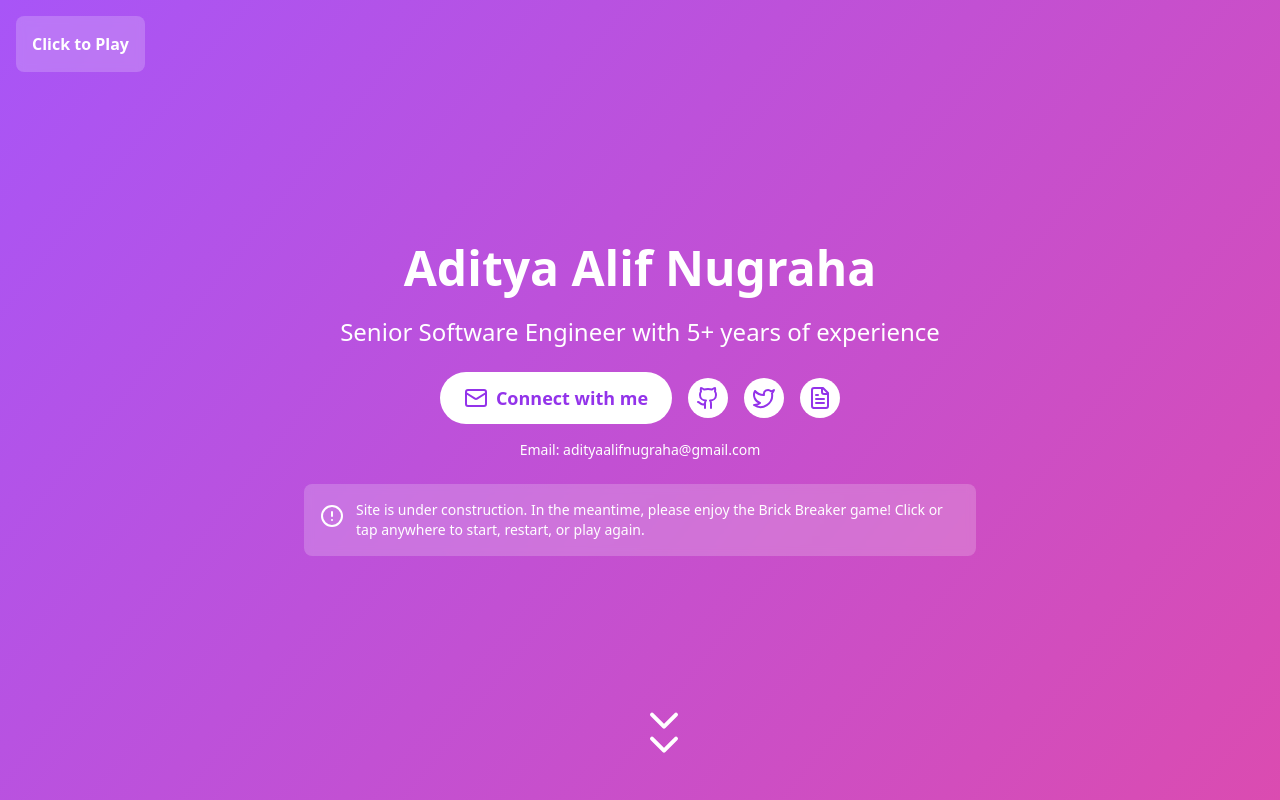
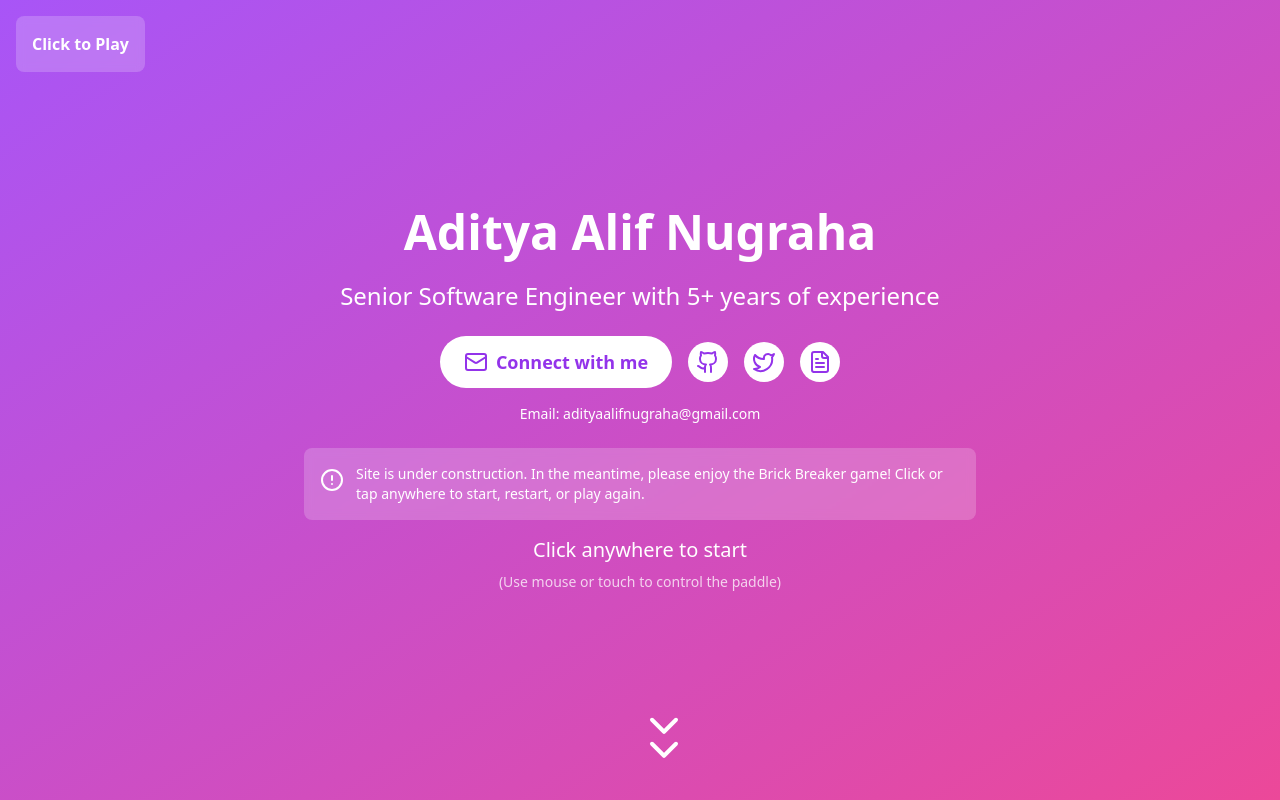
Before and after one commit to adityaalifn/adityaalifn.com, a React (Create React App) app: page / in a window 1280 px wide. Shown: the top 800 px of the page. Built offline with nearby package versions, Linux system fonts and the light colour scheme.

Commit message:
Use full page scroll

```diff
--- a/src/App.js
+++ b/src/App.js
@@ -6,7 +6,7 @@ import Confetti from './components/Confetti';
 import RainingPoop from './components/RainingPoop';
 import GameInfo from './components/GameInfo';
 import PersonalInfo from './components/PersonalInfo';
-import AboutMe from './components/AboutMe';  // Import the new AboutMe component
+import AboutMe from './components/AboutMe';
 import { PADDLE_WIDTH, BALL_SIZE, BALL_SPEED } from './utils/gameConstants';
 import { initializeBricks, updateBallPosition } from './utils/gameLogic';
 
@@ -70,6 +70,20 @@ const App = () => {
       }
     };
 
+    // Add smooth scrolling behavior
+    const smoothScroll = (e) => {
+      e.preventDefault();
+      const href = e.currentTarget.getAttribute('href');
+      document.querySelector(href).scrollIntoView({
+        behavior: 'smooth'
+      });
+    };
+
+    const links = document.querySelectorAll('a[href^="#"]');
+    links.forEach(link => {
+      link.addEventListener('click', smoothScroll);
+    });
+
     window.addEventListener('mousemove', handleMouseMove);
     window.addEventListener('touchmove', handleTouchMove);
     window.addEventListener('scroll', handleScroll);
@@ -78,11 +92,14 @@ const App = () => {
       window.removeEventListener('mousemove', handleMouseMove);
       window.removeEventListener('touchmove', handleTouchMove);
       window.removeEventListener('scroll', handleScroll);
+      links.forEach(link => {
+        link.removeEventListener('click', smoothScroll);
+      });
     };
   }, [gameState]);
 
   const startGame = useCallback(() => {
-    if (gameState === 'initial' || gameState === 'gameOver' || gameState === 'won') {
+    if (gameState !== 'playing') {
       setGameState('playing');
       setScore(0);
       setBricks(initializeBricks());
@@ -101,11 +118,19 @@ const App = () => {
     }
   }, [gameState]);
 
+  const handleGlobalClick = useCallback((e) => {
+    // Prevent starting the game when clicking on links or buttons
+    if (e.target.tagName.toLowerCase() !== 'a' && e.target.tagName.toLowerCase() !== 'button') {
+      startGame();
+    }
+  }, [startGame]);
+
   return (
-    <div className="min-h-screen bg-gradient-to-br from-purple-500 to-pink-500 text-white overflow-x-hidden">
+    <div className="h-screen overflow-y-scroll snap-y snap-mandatory" onClick={handleGlobalClick}>
+      <div className="h-screen snap-start bg-gradient-to-br from-purple-500 to-pink-500 text-white overflow-x-hidden relative">
         <div
           ref={containerRef}
-        className="min-h-screen flex flex-col items-center justify-center p-4 relative"
+          className="h-full flex flex-col items-center justify-center p-4 relative"
         >
           <div className="fixed inset-0 pointer-events-none">
             {bricks.map((brick) => (
@@ -143,27 +168,36 @@ const App = () => {
           {gameState === 'won' && <Confetti />}
           {gameState === 'gameOver' && <RainingPoop />}
 
+          {/* Game instructions */}
+          {gameState !== 'playing' && (
+            <div className="mt-4 text-center z-10">
+              <p className="text-xl mb-2">
+                Click anywhere to {gameState === 'initial' ? 'start' : 'restart'}
+              </p>
+              <p className="text-sm opacity-75">
+                (Use mouse or touch to control the paddle)
+              </p>
+            </div>
+          )}
+        </div>
+
         {showScrollIndicator && (
-          <motion.div
-            className="absolute bottom-8 left-1/2 transform -translate-x-1/2"
+          <motion.a
+            href="#about-me"
+            className="absolute bottom-8 left-1/2 transform -translate-x-1/2 cursor-pointer"
             initial={{ y: 0 }}
             animate={{ y: [0, 10, 0] }}
             transition={{ repeat: Infinity, duration: 1.5 }}
           >
             <ChevronDown size={48} className="text-white" />
             <ChevronDown size={48} className="text-white -mt-6" />
-          </motion.div>
+          </motion.a>
         )}
       </div>
 
-      <AboutMe />  {/* Use the new AboutMe component here */}
-
-      {/* Full-screen overlay to capture clicks/taps for game interaction */}
-      <div
-        className="fixed inset-0 z-50"
-        onClick={startGame}
-        style={{ pointerEvents: gameState === 'playing' ? 'none' : 'auto' }}
-      />
+      <div id="about-me" className="h-screen snap-start">
+        <AboutMe />
+      </div>
     </div>
   );
 };
--- a/src/components/AboutMe.js
+++ b/src/components/AboutMe.js
@@ -2,8 +2,8 @@ import React from 'react';
 
 const AboutMe = () => {
   return (
-    <div className="min-h-screen flex items-center justify-center p-8">
-      <div className="max-w-2xl w-full space-y-6">
+    <div className="min-h-screen flex items-center justify-center p-8 bg-gradient-to-br from-blue-500 to-purple-500">
+      <div className="max-w-2xl w-full space-y-6 text-white">
         <h2 className="text-4xl font-bold mb-4">About Me</h2>
         <p className="text-lg">
           Hello! I'm Aditya Alif Nugraha, a Senior Software Engineer with over 5 years of experience in developing innovative and scalable solutions. My passion lies in creating efficient, user-friendly applications that solve real-world problems.
```
Lines whose indentation alone changed are shown as unchanged.
